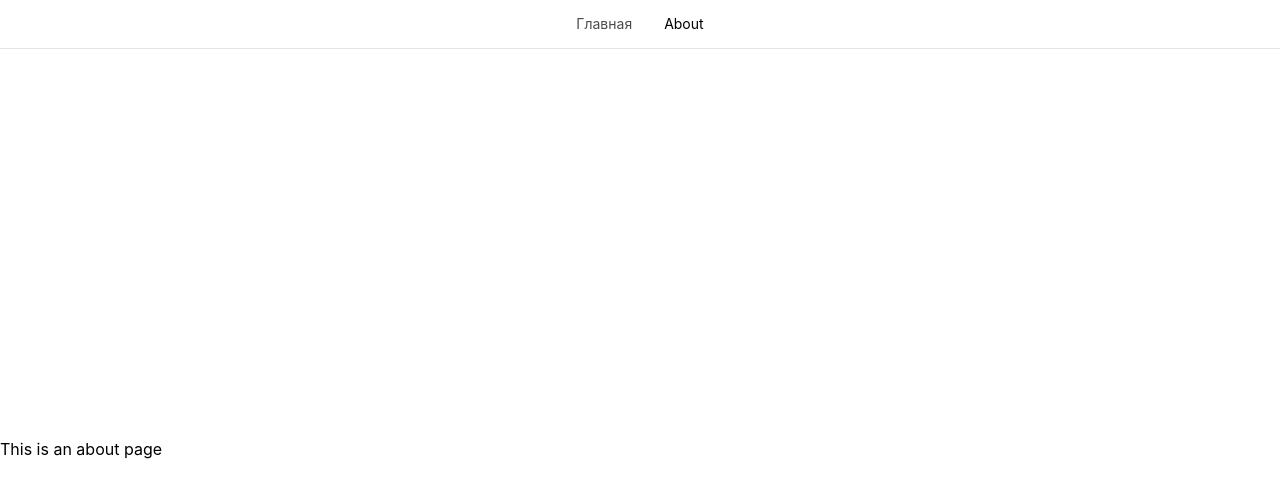
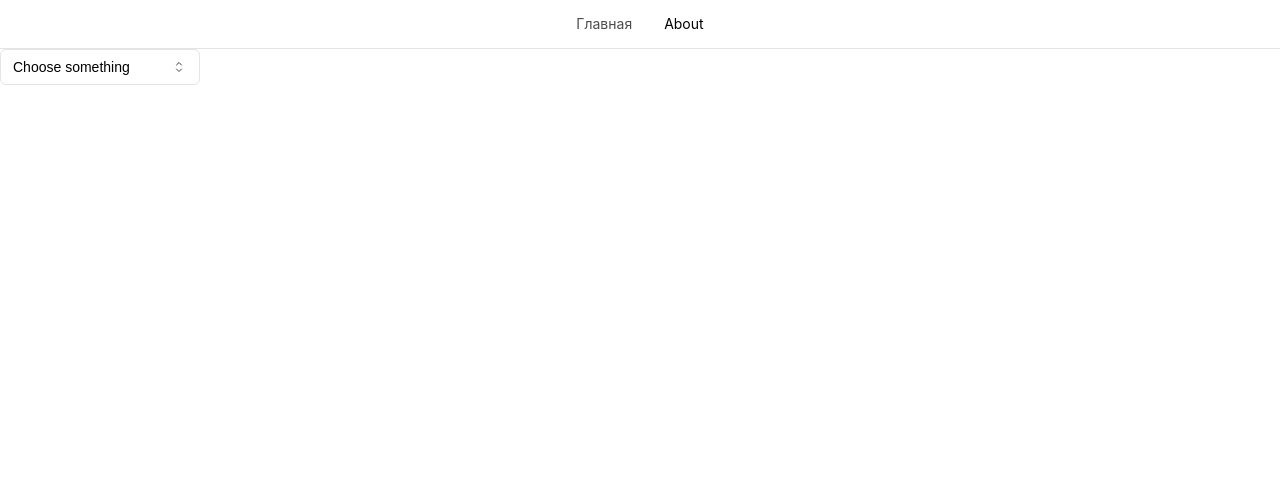
Before and after one commit to httpolar/gnzs-test, a Vue app in the folder frontend/: page /about in a window 1280 px wide. Shown: the top 498 px of the page. Built offline with nearby package versions, Linux system fonts and the light colour scheme; a web font is replaced by a local one.

Commit message:
feat: about page with select usage example

```diff
--- a/frontend/src/views/AboutView.vue
+++ b/frontend/src/views/AboutView.vue
@@ -1,15 +1,23 @@
+<script setup lang="ts">
+import SelectRoot from "@/components/Select/SelectRoot.vue";
+import SelectTrigger from "@/components/Select/SelectTrigger.vue";
+import SelectOptions from "@/components/Select/SelectOptions.vue";
+import SelectOption from "@/components/Select/SelectOption.vue";
+import { ref } from "vue";
+import Container from '@/components/Container.vue'
+
+const selected = ref<string | null>(null);
+</script>
+
 <template>
-  <div class="about">
-    <h1>This is an about page</h1>
-  </div>
+  <Container>
+    <SelectRoot v-model="selected" style="width: 200px">
+      <SelectTrigger placeholder="Choose something" />
+
+      <SelectOptions>
+        <SelectOption value="Anime">Anime</SelectOption>
+        <SelectOption value="Games">Games</SelectOption>
+      </SelectOptions>
+    </SelectRoot>
+  </Container>
 </template>
-
-<style>
-@media (min-width: 1024px) {
-  .about {
-    min-height: 100vh;
-    display: flex;
-    align-items: center;
-  }
-}
-</style>
```
